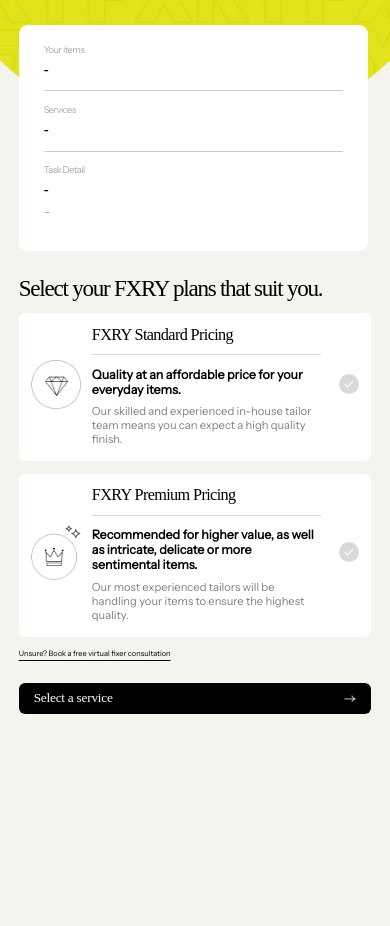
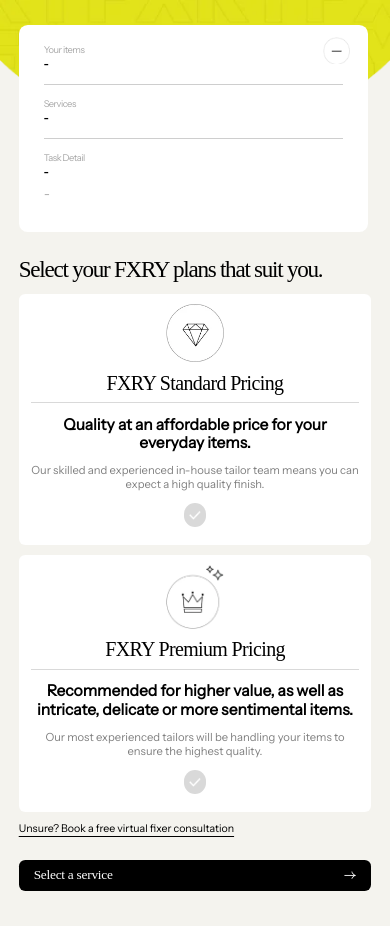
Before and after one commit to MihirBairagi/fxry, a React (Create React App) app: page /plan in a window 390 px wide. Before the commit the page ends 844 px from the top, so only its background shows below. Built offline with nearby package versions, Linux system fonts and the light colour scheme; a web font is replaced by a local one.

Commit message:
file-updated

```diff
--- a/src/assets/css/App.css
+++ b/src/assets/css/App.css
@@ -68,7 +68,7 @@
   margin-top: 2.8rem;
 }
 .know-more-box {
-  padding: 7rem 0;
+  padding: 7.3rem 0;
 }
 
 /* pincode  */
@@ -79,7 +79,7 @@
   background: url(../img/pincode-section-bg.webp);
   background-repeat: no-repeat;
   background-size: contain;
-  left: -4%;
+  left: -1%;
   top: 0%;
   width: 50%;
   height: 100%;
@@ -124,17 +124,17 @@
 }
 
 .pincode-box.sec-com-padding {
-  padding: 12rem 0;
+  padding: 9rem 0;
 }
 ul.pincode-usp-listing li img {
   object-fit: contain;
-  width: 1.6rem;
-  height: 1.6rem;
-  margin-right: 0.2rem;
+  width: 1.4rem;
+  height: 1.4rem;
+  margin-right: 0.1rem;
 }
 ul.pincode-usp-listing li {
   align-items: center;
-  padding: 0 0.7rem;
+  padding: 0 0.6rem;
   border-right: 1px solid #1B1C1C;
 }
 ul.pincode-usp-listing li:first-child{
@@ -144,10 +144,10 @@
   font-family: 'halyard-light';
   line-height: 0.9rem;
   letter-spacing: -0.06rem;
-  font-size: 0.75rem;
+  font-size: 0.65rem;
 }
 ul.pincode-usp-listing{
-  margin: 3rem 0;
+  margin: 2.5rem 0;
 }
 form.pincode-form {
   margin-bottom: 0.8rem;
@@ -202,6 +202,33 @@
   border-radius: 0.7rem;
   width: 20%;
   height: max-content;
+  position: relative;
+  cursor: pointer;
+  transition: all 0.3s;
+}
+
+.show-box::after{
+  content: '';
+  position: absolute;
+  background: url(../img/minus.png);
+  background-repeat: no-repeat;
+  background-size: contain;
+  right: 6%;
+  top: 4%;
+  width: 1.4rem;
+  height: 1.4rem;
+}
+.show-box.open::after{
+  background: url(../img/plus.png);
+  background-repeat: no-repeat;
+  background-size: contain;
+  top: 35%;
+}
+.show-box.open {
+  height: 2.4rem;
+  overflow: hidden;
+  padding: 1rem 1.2rem;
+  transition: all 0.3s;
 }
 p.show-box-para {
   font-family: 'instrument-regular';
@@ -229,9 +256,9 @@
   background: url(../img/other-section-bg.webp);
   background-repeat: no-repeat;
   background-size: contain;
-  left: -5%;
+  left: -1%;
   top: 0%;
-  width: 45%;
+  width: 39%;
   height: 100%;
   z-index: -1;
 }
@@ -245,10 +272,12 @@
   right: 0;
   top: 0%;
   width: 11%;
-  height: 15%;
+  height: 18%;
   z-index: -1;
 }
-
+.item-pad-box {
+  padding: 4.3rem 0;
+}
 .item-select-box {
   width: 57%;
 }
@@ -269,7 +298,7 @@
   background: #fff;
   padding: 1.5rem;
   border-radius: 0.5rem;
-  margin: 1.2rem 0;
+  margin: 1rem 0;
 }
 .wears-box h5 {
   text-transform: uppercase;
@@ -343,12 +372,15 @@
 
 /* plan section  */
 
+.select-plan-box{
+  padding: 4.5rem 0;
+}
 .select-plan-inner-box button {
-  width: 100%;
-  margin: 1rem 0;
+  width: 92%;
+  margin: 0.8rem 0;
   background: #fff;
   border: none;
-  padding: 1rem;
+  padding: 0.8rem 1rem;
   padding-bottom: 1.2rem;
   border-radius: 0.5rem;
   cursor: pointer;
@@ -364,7 +396,7 @@
   width: 13%;
 }
 .select-plan-inner-box button .icon-box img {
-  width: 4.8rem;
+  width: 4.2rem;
   margin: auto;
   object-fit: contain;
 }
@@ -386,14 +418,14 @@
 .select-plan-inner-box button .text-box h3 {
   font-family: 'halyard-medium';
   letter-spacing: -0.05rem;
-  font-size: 1.3rem;
-  padding-bottom: 0.8rem;
+  font-size: 1.2rem;
+  padding-bottom: 0.6rem;
   border-bottom: 1px solid #D9D9D9;
-  margin-bottom: 1rem;
+  margin-bottom: 0.8rem;
   font-weight: 100;
 }
 .select-plan-inner-box button .text-box h4 {
-  font-size: 1rem;
+  font-size: 0.9rem;
   font-family: 'instrument-regular';
   line-height: 1.2rem;
   margin-bottom: 0.5rem;
@@ -429,7 +461,11 @@
 }
 .alteration-select-box {
   margin-bottom: 4.5rem;
-  padding: 2.5rem 1.5rem;
+  padding: 2rem 1.5rem;
+}
+
+.alteration-box {
+  padding: 4.6rem 0;
 }
 
 .icon-main-box {
@@ -631,13 +667,7 @@
     br{
       display: none;
     }
-    .pincode-section::after{
-      left: -60%;
-      top: 0%;
-      width: 112%;
-      height: 120%;
 
-    }
     .padding-x-all {
       padding: 0 1.5rem;
     }
@@ -668,19 +698,54 @@
     .select-plan-inner-box {
       width: 100%;
     }
-    .select-plan-inner-box button .icon-box img{
-      width: 4rem;
-    }
     .same-bg-section::after{
       left: 0%;
       top: 0%;
       width: 100%;
-      height: 28%;
+      height: 34%;
       background: url(../img/mobile-bg.webp);
       background-repeat: no-repeat;
       background-size: contain;
-
     }
+    .pincode-section::after{
+      left: 0%;
+      top: 0%;
+      width: 100%;
+      height: 34%;
+      background: url(../img/mobile-bg.webp);
+      background-repeat: no-repeat;
+      background-size: contain;
+    }
+    .pincode-box h1::after, .pincode-box::after{
+      display: none;
+    }
+    .pincode-box h1 {
+      margin-top: 7rem;
+      font-size: 2.6rem;
+  }
+  ul.pincode-usp-listing p {
+    font-family: 'halyard-light';
+    line-height: 0.9rem;
+    letter-spacing: -0.06rem;
+    font-size: 1.25rem;
+}
+ul.pincode-usp-listing li img {
+  object-fit: contain;
+  width: 2.5rem;
+  height: 2.5rem;
+  margin-right: 0.8rem;
+}
+ul.pincode-usp-listing li {
+  border: none !important;
+  margin: 0;
+}
+p.form-down-text{
+  font-size: 0.9rem;
+}
+form.pincode-form input{
+  font-size: 0.9rem;
+  width: 54%;
+}
     .alteration-select-box {
       margin-bottom: 2.5rem;
       padding: 2rem 1.2rem;
@@ -717,7 +782,7 @@
   line-height: 2rem;
 }
 .item-select-box h2+p {
-  font-size: 1.3rem;
+  font-size: 0.9rem;
 }
 
 .perfect-fit-box .tabs-box {
@@ -851,20 +916,24 @@
   margin-right: 0;
   width: 100%;
   border: none;
+  display: flex;
+  flex-wrap: wrap;
+  justify-content: space-between;
 }
 .icon-main-box .icon-box{
   display: flex;
   align-items: center;
   justify-content: center;
-  margin-right: 0;
-  margin-left: 0;
+  width: 48%;
+  margin: 0;
+  padding: 0.6rem 1.2rem;
 }
 .icon-main-box .icon-box img {
   width: 1.7rem;
   margin-right: 0.7rem;
 }
 .icon-main-box .icon-box h6 {
-  font-size: 1.2rem;
+  font-size: 1.1rem;
 }
 .alteration-select-box .text-box {
   width: 100%;
@@ -872,7 +941,7 @@
 }
 ul.items-wears-listing li button {
   padding: 0.35rem 1.2rem;
-  font-size: 1.15rem;
+  font-size: 1.09rem;
 }
 .icon-main-box h4 {
   font-family: 'halyard-light';
@@ -894,5 +963,66 @@
 .content-box-three .example-note-box {
   width: 100%;
 }
+.select-plan-inner-box button{
+  width: 100%;
+}
+
+.select-plan-inner-box button .text-box h3 {
+  font-size: 1.6rem;
+  margin-bottom: 1rem;
+  text-align: center;
+}
+.select-plan-inner-box button .text-box h4 {
+  font-size: 1.25rem;
+  line-height: 1.5rem;
+  margin-bottom: 0.8rem;
+  text-align: center;
+}
+.select-plan-inner-box button .text-box h4+p {
+  text-align: center;
+}
+.select-plan-inner-box button .check-box {
+  width: 100%;
+  margin-top: 1rem;
+}
+.select-plan-inner-box button .text-box {
+  width: 100%;
+}
+.select-plan-inner-box button .icon-box {
+  width: 100%;
+}
+.select-plan-inner-box button .icon-box img {
+  width: 4.7rem;
+  margin-bottom: 0.5rem;
+}
+.select-plan-inner-box button .check-box img{
+  width: 1rem;
+    height: 1.1rem;
+}
+p.unsure-btn {
+  font-size: 0.85rem;
+}
+
+h4.show-box-answer {
+  margin-top: 0rem;
+}
+.show-box.open {
+  height: 2.6rem;
+  overflow: hidden;
+  padding: 0.6rem 2rem;
+  width: 25rem;
+  margin: auto;
+  margin-bottom: 7.5rem;
+}
+
+.show-box::after {
+  right: 5%;
+  top: 6%;
+  width: 2.2rem;
+  height: 2.1rem;
+}
+.show-box.open::after{
+  top: 21%
+}
 
    }
--- a/src/components/Alteration.jsx
+++ b/src/components/Alteration.jsx
@@ -7,6 +7,14 @@
 
 
 function Alteration() {
+
+  const [isOpen, setIsOpen] = useState(false);
+
+  const toggleBox = () => {
+    setIsOpen(!isOpen);
+  };
+
+
     const location = useLocation();
     const selectedType = location.state?.selectedType || '';
 
@@ -53,9 +61,9 @@
   return (
     <section className='items-section same-bg-section relative' >
       <div className="container padding-x-all">
-        <div className="items-box sec-com-padding flex-box justify-between align-center">
+        <div className="alteration-box items-box sec-com-padding flex-box justify-between align-center">
 
-          <div className="show-box">
+          <div className={`show-box ${isOpen ? 'open' : ''}`} onClick={toggleBox}>
             <div className="show-box-list">
               <p className='show-box-para' >Your items</p>
               <h4 className='show-box-answer'>{selectedType ? selectedType : '-'}</h4>
--- a/src/components/KnowMore.jsx
+++ b/src/components/KnowMore.jsx
@@ -4,6 +4,13 @@
 import btnArrow from '../assets/img/section-btn-arrow.webp'
 
 const KnowMore = ()=>{
+
+    const [isOpen, setIsOpen] = useState(false);
+
+    const toggleBox = () => {
+      setIsOpen(!isOpen);
+    };
+
 
     const location = useLocation();
     const selectedType = location.state?.selectedType || '';
@@ -29,7 +36,7 @@
         <div className="container padding-x-all">
           <div className="know-more-box sec-com-padding flex-box justify-between align-center">
 
-            <div className="show-box">
+            <div className={`show-box ${isOpen ? 'open' : ''}`} onClick={toggleBox}>
               <div className="show-box-list">
                 <p className='show-box-para' >Your items</p>
                 <h4 className='show-box-answer'>{selectedType ? selectedType : '-'}</h4>
--- a/src/components/PerfectFit.jsx
+++ b/src/components/PerfectFit.jsx
@@ -12,6 +12,14 @@
 import VideoPopup from './VideoPopup';
 
 const PerfectFit = () => {
+
+  const [isOpen, setIsOpen] = useState(false);
+
+  const toggleBox = () => {
+    setIsOpen(!isOpen);
+  };
+
+
     const [selectedTab, setSelectedTab] = useState(() => {
         const storedTab = localStorage.getItem('selectedTab');
         return storedTab ? parseInt(storedTab) : 1;
@@ -87,7 +95,7 @@
         <div className="container padding-x-all">
           <div className="items-box sec-com-padding flex-box justify-between align-center">
 
-            <div className="show-box">
+            <div className={`show-box ${isOpen ? 'open' : ''}`} onClick={toggleBox}>
               <div className="show-box-list">
                 <p className='show-box-para' >Your items</p>
                 <h4 className='show-box-answer'>{selectedType ? selectedType : '-'}</h4>
--- a/src/components/PlanScreen.jsx
+++ b/src/components/PlanScreen.jsx
@@ -7,6 +7,14 @@
 import premiumIcon from '../assets/img/pre-icon.webp'
 
 function PlanScreen() {
+
+  const [isOpen, setIsOpen] = useState(false);
+
+  const toggleBox = () => {
+    setIsOpen(!isOpen);
+  };
+
+
   const location = useLocation();
   const selectedType = location.state?.selectedType || '';
 
@@ -44,7 +52,7 @@
       <div className="container  padding-x-all">
         <div className="select-plan-box sec-com-padding flex-box justify-between align-center">
 
-          <div className="show-box">
+          <div className={`show-box ${isOpen ? 'open' : ''}`} onClick={toggleBox}>
             <div className="show-box-list">
               <p className='show-box-para' >Your items</p>
               <h4 className='show-box-answer'>{selectedType ? selectedType : '-'}</h4>
--- a/src/components/TypeSelectionScreen.jsx
+++ b/src/components/TypeSelectionScreen.jsx
@@ -2,6 +2,13 @@
 import { useNavigate } from 'react-router-dom';
 import btnArrow from '../assets/img/section-btn-arrow.webp'
 function TypeSelectionScreen() {
+
+  const [isOpen, setIsOpen] = useState(false);
+
+  const toggleBox = () => {
+    setIsOpen(!isOpen);
+  };
+
   const [selectedType, setSelectedType] = useState(() => {
     const savedType = localStorage.getItem('selectedType');
     return savedType || '';
@@ -40,9 +47,9 @@
   return (
     <section className='items-section same-bg-section relative' >
       <div className="container padding-x-all">
-        <div className="items-box sec-com-padding flex-box justify-between align-center">
+        <div className="items-box item-pad-box sec-com-padding flex-box justify-between align-center">
 
-          <div className="show-box">
+          <div className={`show-box ${isOpen ? 'open' : ''}`} onClick={toggleBox}>
             <div className="show-box-list">
               <p className='show-box-para' >Your items</p>
               <h4 className='show-box-answer'>{selectedType ? selectedType : '-'}</h4>
@@ -109,10 +116,10 @@
                 </li>
                 <li>
                   <button
-                    onClick={() => handleTypeSelection('Ponchos')}
-                    className={selectedType === 'Ponchos' ? 'item-selected' : ''}
+                    onClick={() => handleTypeSelection('Windbreaker')}
+                    className={selectedType === 'Windbreaker' ? 'item-selected' : ''}
                   >
-                    {selectedType === 'Ponchos' ? 'Ponchos' : 'Ponchos'}
+                    {selectedType === 'Windbreaker' ? 'Windbreaker' : 'Windbreaker'}
                   </button>
                 </li>
                 <li>
```
Also changed, not shown: src/assets/img/minus.png (added), src/assets/img/plus.png (added).
